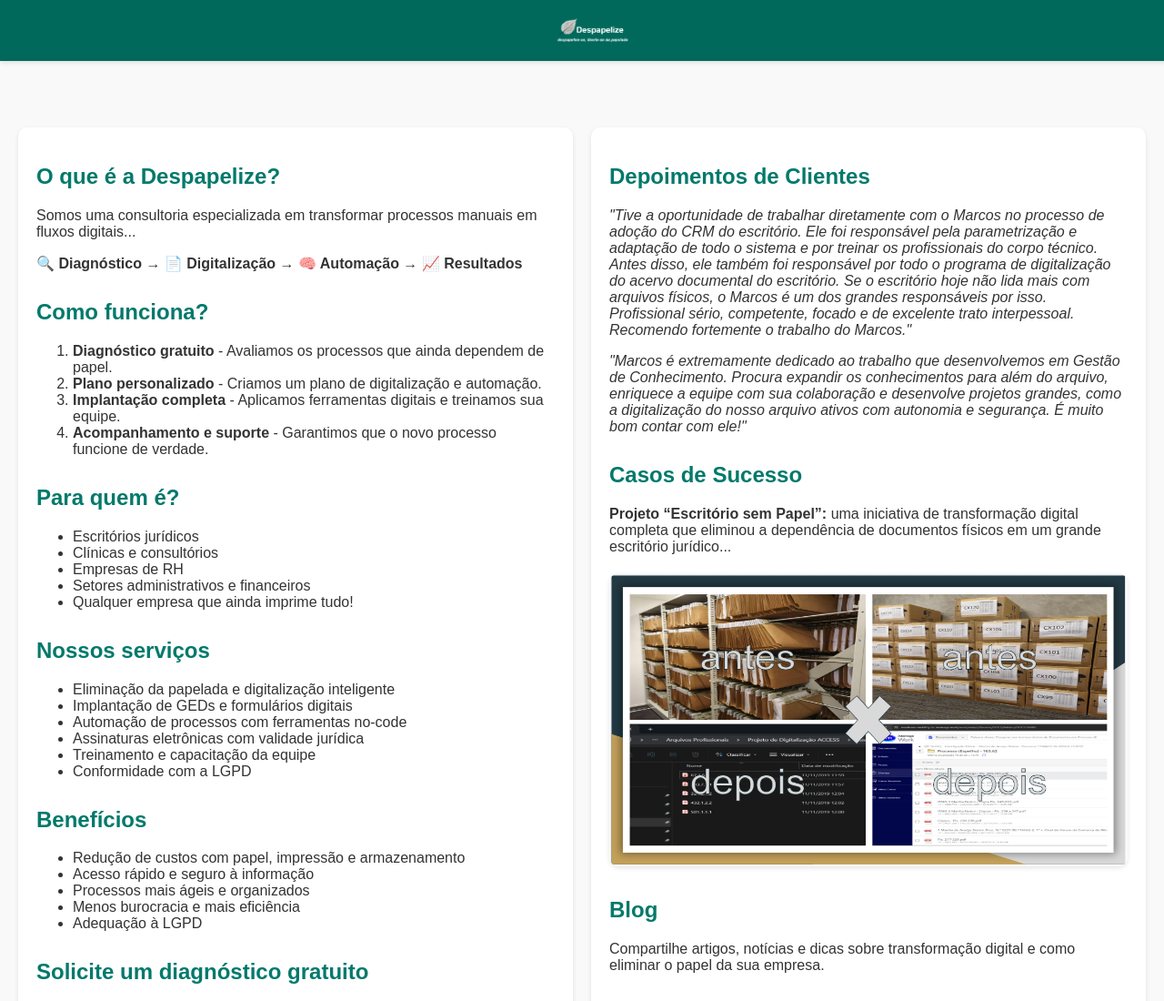
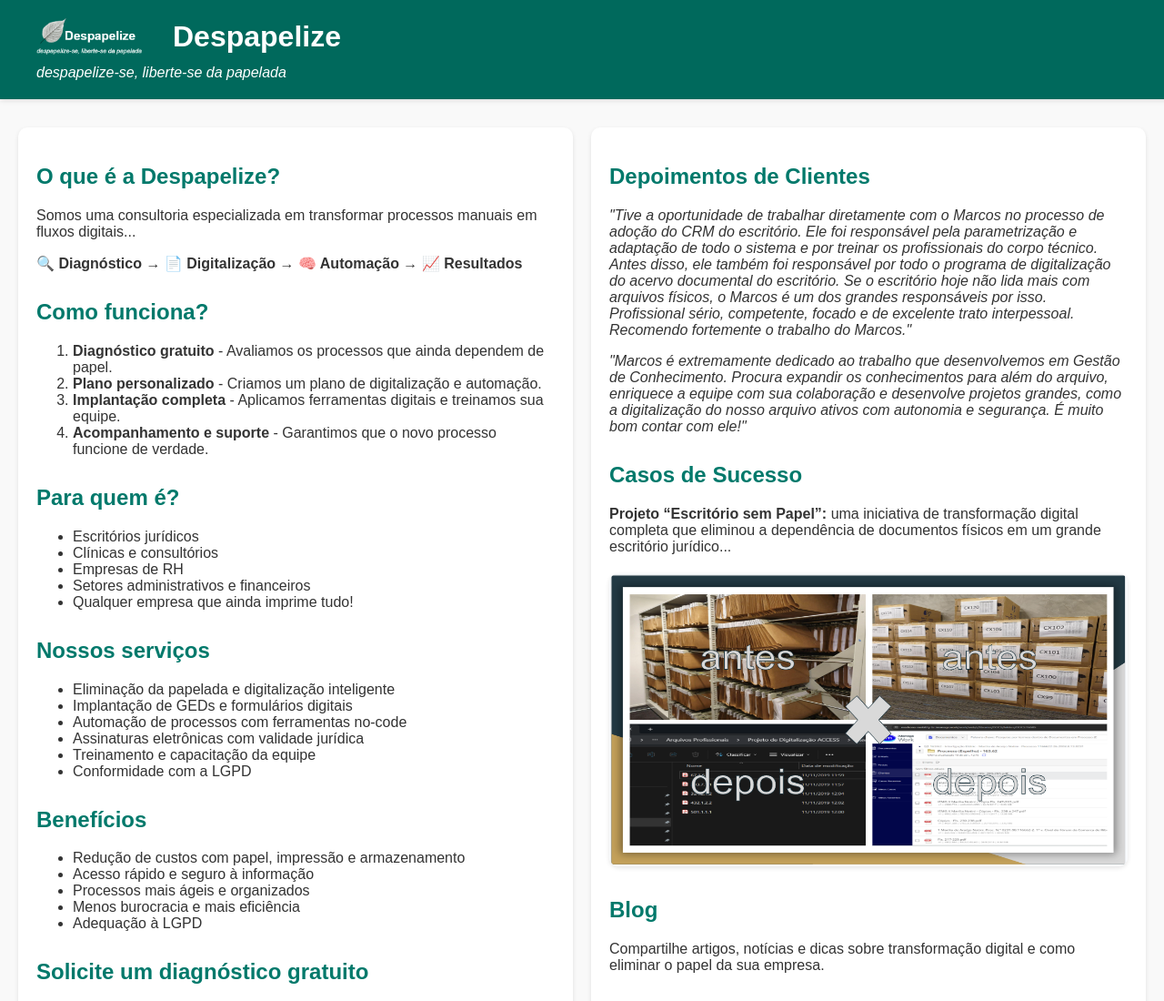
Before and after one commit to marcosarl/despapelize, a plain HTML site: page index.html in a window 1280 px wide. Shown: the top 1100 px of the page at 91% size. Drawn offline with Linux system fonts and the light colour scheme.

Commit message:
Update index.html

```diff
--- a/index.html
+++ b/index.html
@@ -22,22 +22,30 @@
       padding: 20px;
       display: flex;
       flex-direction: column;
-      align-items: center; /* Centraliza o conteúdo */
+      align-items: flex-start; /* Alinha o conteúdo à esquerda */
       justify-content: center;
-      text-align: center; /* Centraliza o texto */
+      text-align: center;
       box-shadow: 0 2px 5px rgba(0,0,0,0.1);
     }
     header div {
       display: flex;
       align-items: center;
-      justify-content: center; /* Garante que a logo fique no meio */
+      justify-content: flex-start; /* Garante que a logo e o título fiquem à esquerda */
+      gap: 15px; /* Espaço entre a logo e o título */
+      padding-left: 20px; /* Adiciona um espaçamento à esquerda para a logo */
     }
     header img {
-      width: 80px;
+      width: 120px; /* Aumenta o tamanho da logo */
       margin-right: 15px;
     }
     header h1 {
-      display: none; /* Oculta o título do site */
+      margin: 0;
+      font-size: 2rem;
+    }
+    header .slogan {
+      font-style: italic;
+      font-size: 1rem;
+      margin-top: 10px;
     }
     .main {
       display: flex;
@@ -85,8 +93,10 @@
 <body>
   <header>
     <div>
-      <img src="logoajustado.png" alt="Logo Despapelize" /> <!-- Logo substituindo o título -->
+      <img src="logoajustado.png" alt="Logo Despapelize" />
+      <h1>Despapelize</h1>
     </div>
+    <div class="slogan">despapelize-se, liberte-se da papelada</div>
   </header>
   <div class="main">
     <div class="bloco">
```
